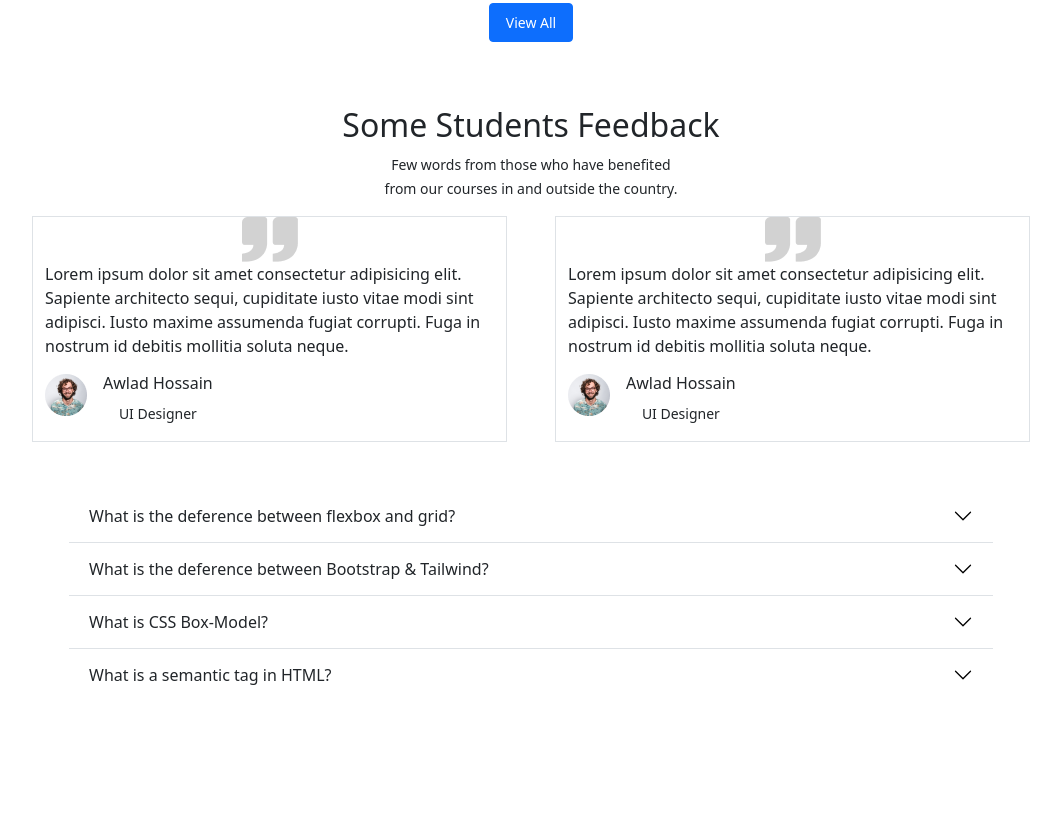
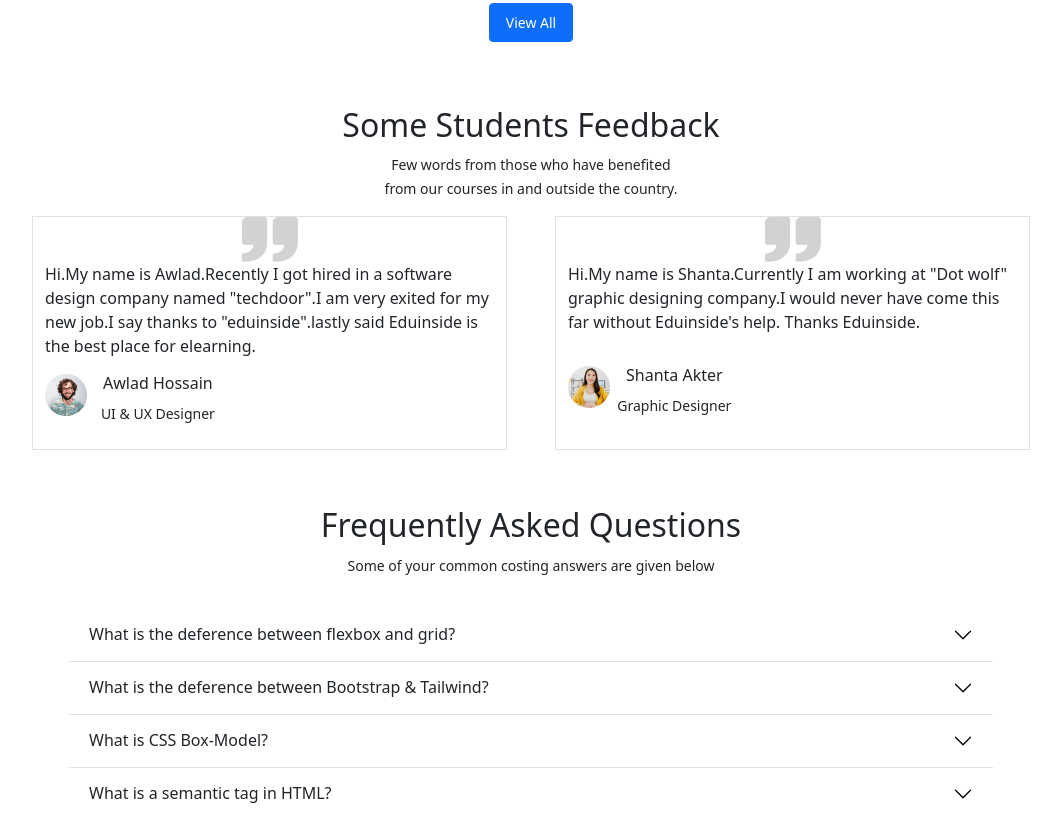
Before and after one commit to DiprodipDas/third-assignment, a plain HTML site: page index.html in a window 1280 px wide. Shown: the part 2897-3717 px from the top of the page, without its empty margins (109-1170 px from the left). Before the commit the page ends 3598 px from the top, so only its background shows below. Drawn offline with nearby package versions, Linux system fonts and the light colour scheme.

Commit message:
Student feedback updated

```diff
--- a/index.html
+++ b/index.html
@@ -281,37 +281,32 @@
                 <div class="row gap-5 justify-content-center">
                     <div class="col-md-5 col-lg-5 col-sm-12 border position-relative">
                         <img src=" images/comma.png" alt="">
-                        <p class="text-start">Lorem ipsum dolor sit amet consectetur adipisicing elit. Sapiente
-                            architecto
-                            sequi,
-                            cupiditate iusto
-                            vitae modi sint adipisci. Iusto maxime assumenda fugiat corrupti. Fuga in nostrum id debitis
-                            mollitia soluta neque.</p>
+                        <p class="text-start">Hi.My name is Awlad.Recently I got hired in a software design company
+                            named "techdoor".I am very exited for my new job.I say thanks to "eduinside".lastly said
+                            Eduinside is the best place for elearning.</p>
                         <div class="d-flex ">
                             <div>
                                 <img class="img-fluid" src="images/student/student-5.png" alt="">
                             </div>
                             <div>
                                 <h6 class="mx-3">Awlad Hossain</h6>
-                                <p><small>UI Designer</small></p>
+                                <p><small>UI & UX Designer</small></p>
                             </div>
                         </div>
                     </div>
                     <div class="col-md-5 col-lg-5 col-sm-12 border">
                         <img src="images/comma.png" alt="">
-                        <p class="text-start">Lorem ipsum dolor sit amet consectetur adipisicing elit. Sapiente
-                            architecto sequi,
-                            cupiditate iusto
-                            vitae modi sint adipisci. Iusto maxime assumenda fugiat corrupti. Fuga in nostrum id debitis
-                            mollitia soluta neque.</p>
+                        <p class="text-start">Hi.My name is Shanta.Currently I am working at "Dot wolf" graphic
+                            designing company.I would never have come this far without Eduinside's help. Thanks
+                            Eduinside. </p>
                         <div class="d-flex">
-                            <div>
-                                <img src="images/student/student-5.png" alt="">
+                            <div class="my-3">
+                                <img src="images/student/student-6.png" alt="">
                             </div>
-                            <div>
+                            <div class="my-3">
                                 <h6 class="mx-3">
-                                    Awlad Hossain</h6>
-                                <p><small>UI Designer</small></p>
+                                    Shanta Akter</h6>
+                                <p><small>Graphic Designer</small></p>
                             </div>
                         </div>
                     </div>
@@ -320,7 +315,11 @@
         </section>
         <!-- student feedback section end -->
         <!-- frequently asked question section start -->
-        <section class="container">
+        <section class="container text-center">
+            <div class="py-2 my-2">
+                <h2>Frequently Asked Questions</h2>
+                <p><small>Some of your common costing answers are given below</small></p>
+            </div>
             <div class="accordion accordion-flush px-5 mx-5" id="accordionFlushExample">
                 <div class="accordion-item">
                     <h2 class="accordion-header" id="flush-headingOne">
```
